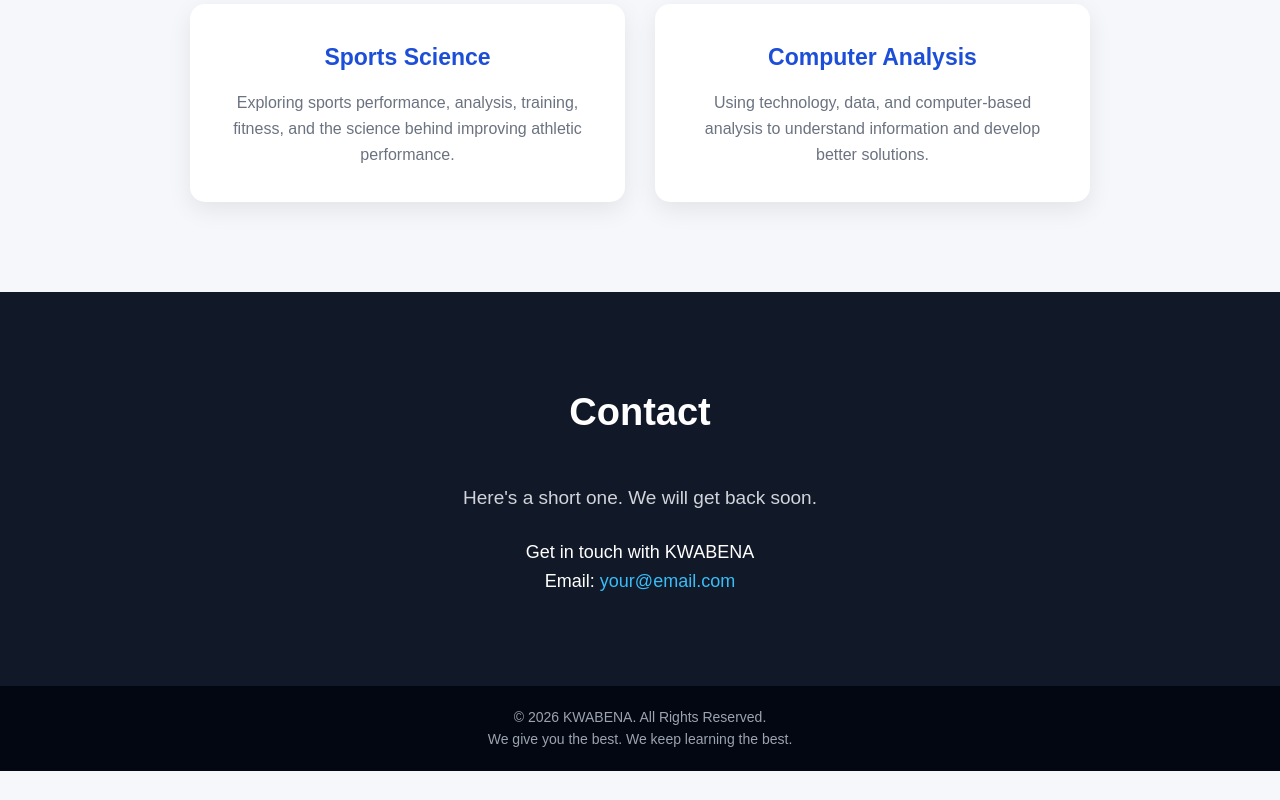
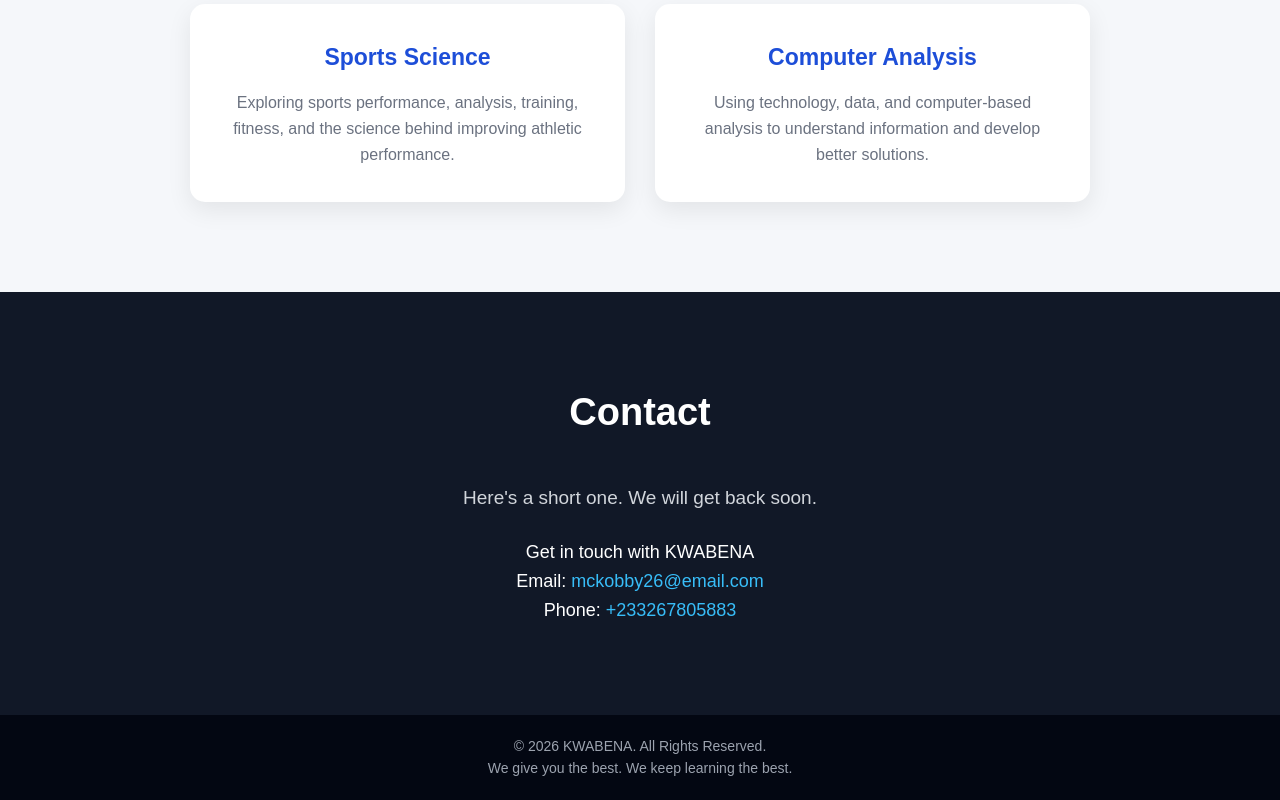
Before and after one commit to mckobby26-dev/My-1st-Website, a plain HTML site: page index.html in a window 1280 px wide. Shown: the part 1484-2284 px from the top of the page. Before the commit the page ends 2255 px from the top, so only its background shows below. Drawn offline with Linux system fonts and the light colour scheme.

Commit message:
Add files via upload

```diff
--- a/index.html
+++ b/index.html
@@ -375,11 +375,17 @@
             <!-- Replace this with your real email -->
             <p>
                 Email:
-                <a href="mailto:your@email.com">
-                    your@email.com
+                <a href="mailto:mckobby26@gmail.com">
+                    mckobby26@email.com
                 </a>
             </p>
+            <p>
+                Phone:
+                <a href="tel:+233267805883">
+                    +233267805883
 
+                </a>
+            </p>
         </div>
 
     </section>
```
